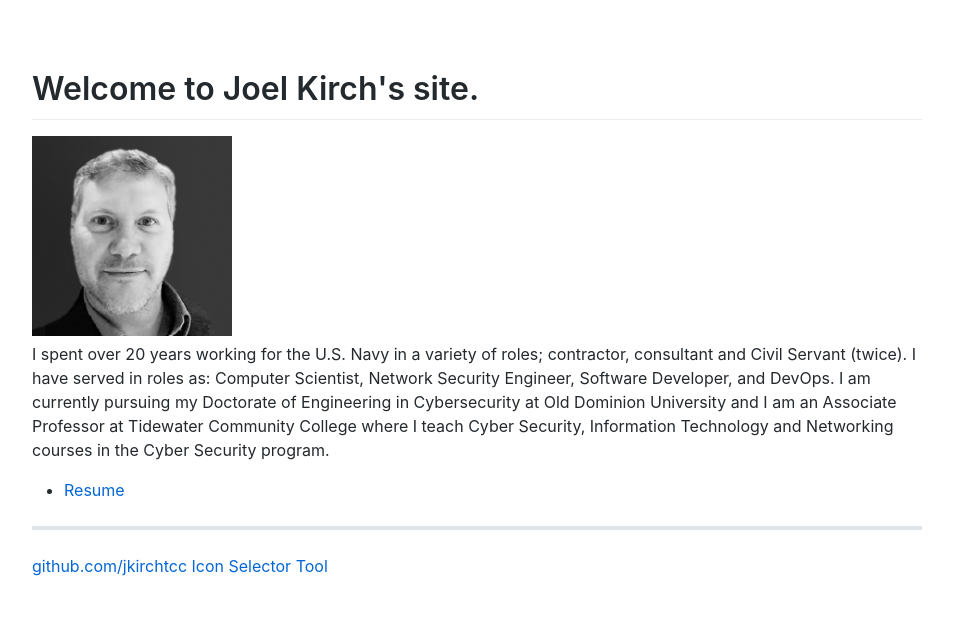
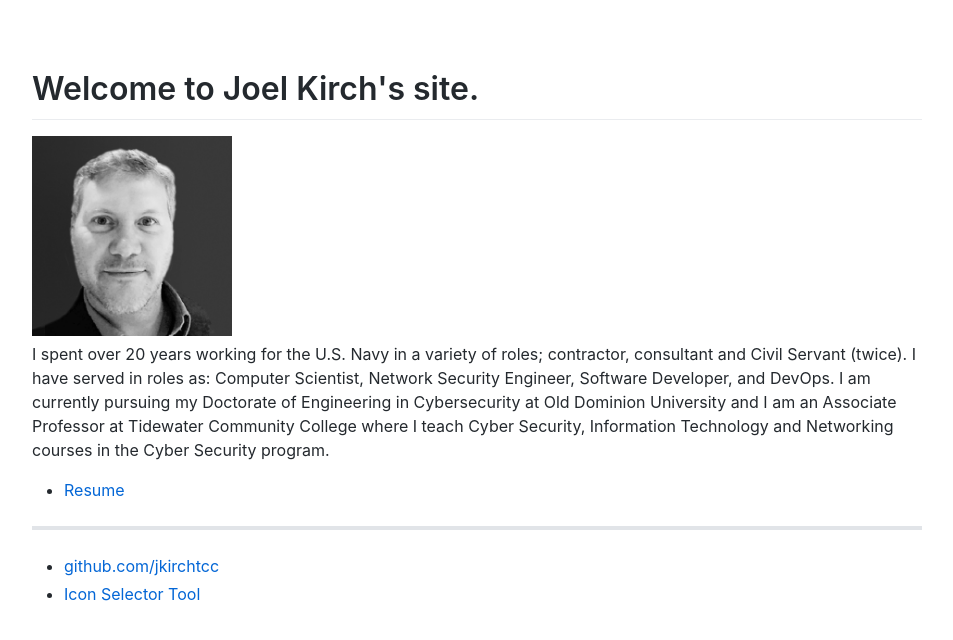
Before and after one commit to jkirchtcc/jkirchtcc.github.io, a Jekyll site: the page built from index.html, in a window 1280 px wide. Shown: the top 640 px of the page, without its empty margins (163-1116 px from the left). Built offline with Jekyll 4.4.1, drawn with Linux system fonts in a browser that asks for light colours.

Commit message:
Formatting

```diff
--- a/_layouts/default.html
+++ b/_layouts/default.html
@@ -32,8 +32,10 @@
 	</nav>
 <footer>
 	<hr>
-	<a href="https://github.com/jkirchtcc">github.com/jkirchtcc</a>
-	<a href="icons.html">Icon Selector Tool</a>
+	<ul>
+		<li><a href="https://github.com/jkirchtcc">github.com/jkirchtcc</a></li>
+		<li><a href="icons.html">Icon Selector Tool</a></li>
+	</ul>
 </footer>
 </body>
 </html>
```
